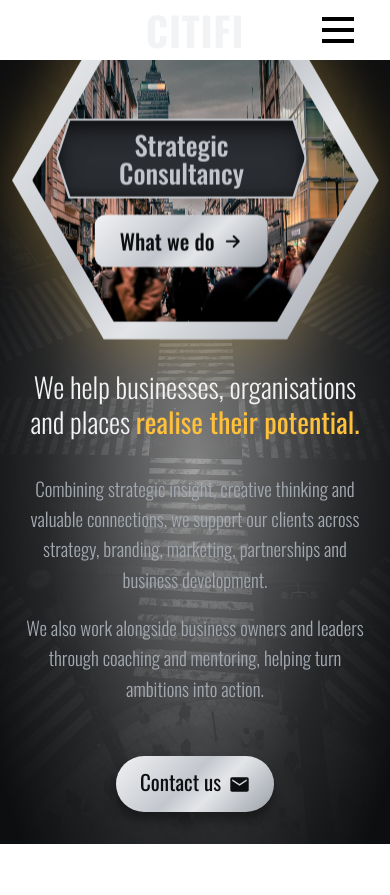
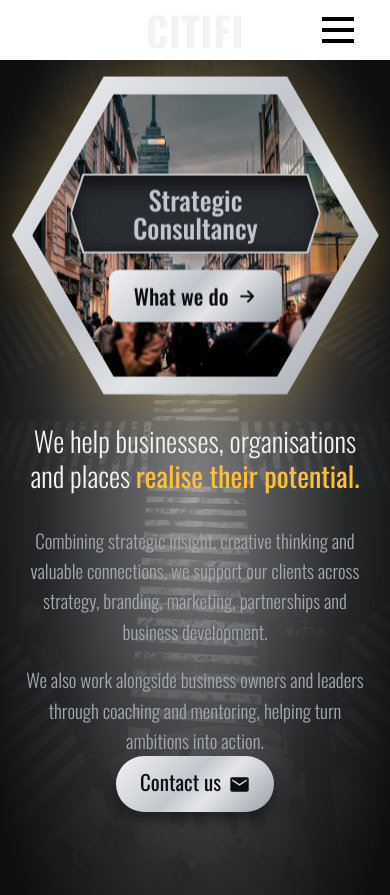
Before and after one commit to thecodingrunner/citifi-vite, a React (Vite) app: page / in a window 390 px wide. Before the commit the page ends 844 px from the top, so only its background shows below. Built offline with nearby package versions, Linux system fonts and the light colour scheme.

Commit message:
feat(home): update home page content and styles
Update home page to include HeroBackground component, and new hive structure including left and right text section. Use grid area structure for repositioning sections on mobile and desktop, and animations to stagger sections on load.

```diff
--- a/src/pages/home/Home.jsx
+++ b/src/pages/home/Home.jsx
@@ -42,8 +42,8 @@ const Home = () => {
                   <path d="M5 12h14M13 6l6 6-6 6" />
                 </svg>
               </a>
-              <a href="/contact" className="button button-secondary">
-                Get in touch
+              <a href="/experience" className="button button-secondary">
+                Our experience
               </a>
             </div>
           </div>
--- a/src/pages/home/home.css
+++ b/src/pages/home/home.css
@@ -16,13 +16,13 @@
   position: absolute;
   inset: 5.5%;
   clip-path: var(--hex);
-  background: url("../../assets/citifi-background-6.avif") center / cover;
+  background: url("../../assets/citifi-background-6.webp") center / cover;
 }
 
 .home-body {
   position: relative;
-  isolation: isolate;          /* keeps HeroBackground's -z-index behind this section */
-  min-height: 100dvh;          /* min-height, not height, so mobile can scroll */
+  isolation: isolate; /* keeps HeroBackground's -z-index behind this section */
+  min-height: 100dvh; /* min-height, not height, so mobile can scroll */
   display: flex;
   flex-direction: column;
   overflow-x: clip;
@@ -49,15 +49,25 @@
   gap: 48px;
 }
 
-.home-side--left  { grid-area: left;  text-align: right; }
-.home-side--right { grid-area: right; display: flex; flex-direction: column; gap: 18px; }
+.home-side--left {
+  grid-area: left;
+  text-align: right;
+  animation: text-fade-up 0.9s ease-out 0.5s both;
+}
+.home-side--right {
+  grid-area: right;
+  display: flex;
+  flex-direction: column;
+  gap: 18px;
+  animation: text-fade-up 0.9s ease-out 0.7s both;
+}
 
 .home-side p {
   margin: 0;
   font-size: 19px;
   font-weight: 300;
   line-height: 1.6;
-  color: var(--steel, #A3A9B1);
+  color: var(--steel, #a3a9b1);
 }
 
 .home-side .home-tagline {
@@ -75,16 +85,18 @@
 
 .hive {
   grid-area: hive;
-  position: relative;          /* children position against the hexagon */
+  position: relative; /* children position against the hexagon */
   width: var(--hex-width);
   aspect-ratio: 1000 / 866;
-  animation: hive-pulse 3.4s ease-in-out infinite;
+  animation:
+    hive-pulse 3.4s ease-in-out infinite,
+    image-zoom-in 0.9s cubic-bezier(0.2, 0.8, 0.2, 1) both;
 }
 
 .home-content {
   position: absolute;
   inset: 0;
-  padding: 40px 12% 0;         /* keeps buttons clear of the slanted edges */
+  padding: 40px 12% 0; /* keeps buttons clear of the slanted edges */
   display: flex;
   flex-direction: column;
   align-items: center;
@@ -94,12 +106,21 @@
 }
 
 @keyframes hive-pulse {
-  0%, 100% { transform: scale(1);     filter: drop-shadow(0 0 0 rgba(253, 193, 59, 0)); }
-  50%      { transform: scale(1.025); filter: drop-shadow(0 0 38px rgba(253, 193, 59, 0.38)); }
+  0%,
+  100% {
+    transform: scale(1);
+    filter: drop-shadow(0 0 0 rgba(253, 193, 59, 0));
+  }
+  50% {
+    transform: scale(1.025);
+    filter: drop-shadow(0 0 38px rgba(253, 193, 59, 0.38));
+  }
 }
 
 @media (prefers-reduced-motion: reduce) {
-  .hive { animation: none; }
+  .hive {
+    animation: none;
+  }
 }
 
 /* ---------- Tablet & mobile: stack ---------- */
@@ -113,7 +134,7 @@
       "right";
     justify-items: center;
     gap: 32px;
-    padding: 24px 20px 140px;    /* bottom room for the floating Contact pill */
+    padding: 80px 20px 140px; /* bottom room for the floating Contact pill */
   }
 
   .home-side--left,
@@ -124,7 +145,10 @@
 }
 
 @media screen and (max-width: 500px) {
-  .home-content { gap: 16px; padding-top: 24px; }
+  .home-content {
+    gap: 16px;
+    padding-top: 24px;
+  }
 }
 
 .home-content h1 {
@@ -158,6 +182,7 @@
 
 @media screen and (max-width: 850px) {
   .home-content {
+    margin-inline: auto;
     width: min(85vw, 500px);
   }
 }
@@ -205,10 +230,9 @@
 }
 
 .button-secondary {
-
   background-image: var(--polished-silver);
   color: var(--ink);
-    background: rgba(13,14,16,0.6);
+  background: rgba(13, 14, 16, 0.6);
   color: var(--white);
   font-weight: 300;
   border: 1px solid var(--silver);
```
Lines whose indentation alone changed are shown as unchanged.
